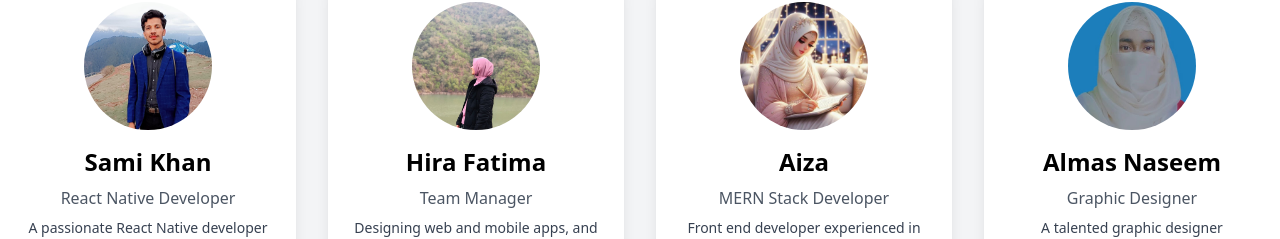
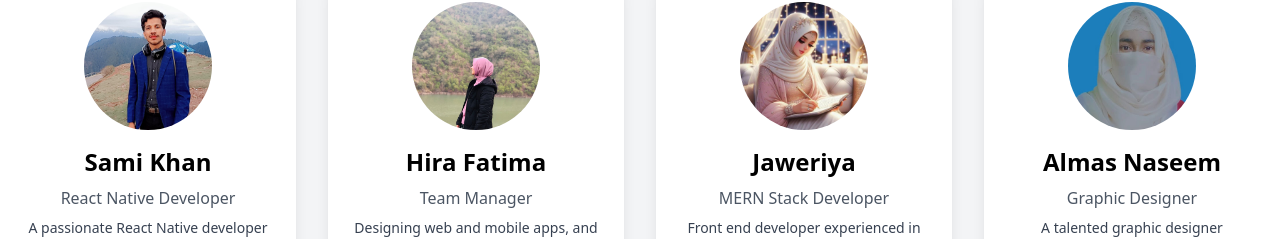
Before and after one commit to WG-Tech-sol/home, a React (Create React App) app: page / in a window 1280 px wide. Shown: the part 1442-1681 px from the top of the page. Built offline with nearby package versions, Linux system fonts and the light colour scheme.

Commit message:
aiza to jaweriya

```diff
--- a/src/components/Team.jsx
+++ b/src/components/Team.jsx
@@ -52,7 +52,7 @@ const Team = () => {
         "Designing web and mobile apps, and creating brand assets from scratch.",
     },
     {
-      name: "Aiza",
+      name: "Jaweriya",
       role: "MERN Stack Developer",
       img: "./images/aiza mern.jpeg",
       skills:
```
